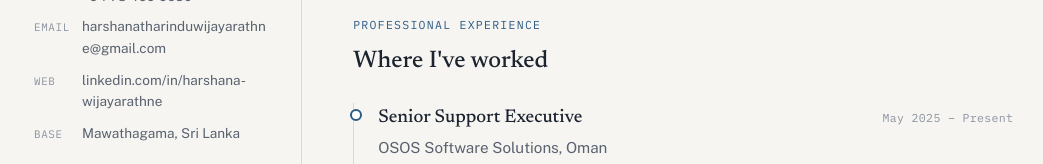
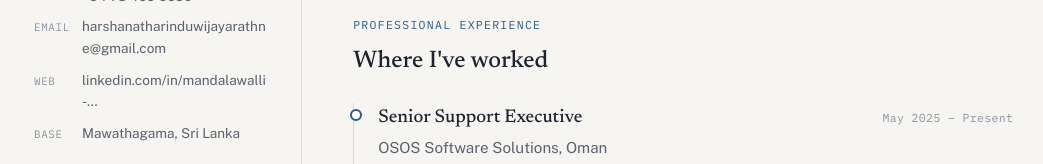
Before and after one commit to harshanatharinduwijayarathne-ai/portfolio, a plain HTML site: page index.html in a window 1280 px wide. Shown: the part 344-508 px from the top of the page, without its empty margins (48-1091 px from the left). Drawn offline with nearby package versions, Linux system fonts and the light colour scheme.

Commit message:
Add files via upload

```diff
--- a/index.html
+++ b/index.html
@@ -482,7 +482,7 @@
     <ul class="contact-list">
       <li><span class="k">Phone</span><span>+968 9814 1968<br>+94 78 469 6630</span></li>
       <li><span class="k">Email</span><a href="mailto:harshanatharinduwijayarathne@gmail.com">harshanatharinduwijayarathne@gmail.com</a></li>
-      <li><span class="k">Web</span><a href="https://linkedin.com/in/harshana-wijayarathne-5b424118b" target="_blank" rel="noopener">linkedin.com/in/harshana-wijayarathne</a></li>
+      <li><span class="k">Web</span><a href="https://linkedin.com/in/mandalawalli-arachchige-wijayarathne-5b424118b" target="_blank" rel="noopener">linkedin.com/in/mandalawalli-...</a></li>
       <li><span class="k">Base</span><span>Mawathagama, Sri Lanka</span></li>
     </ul>
 
```
